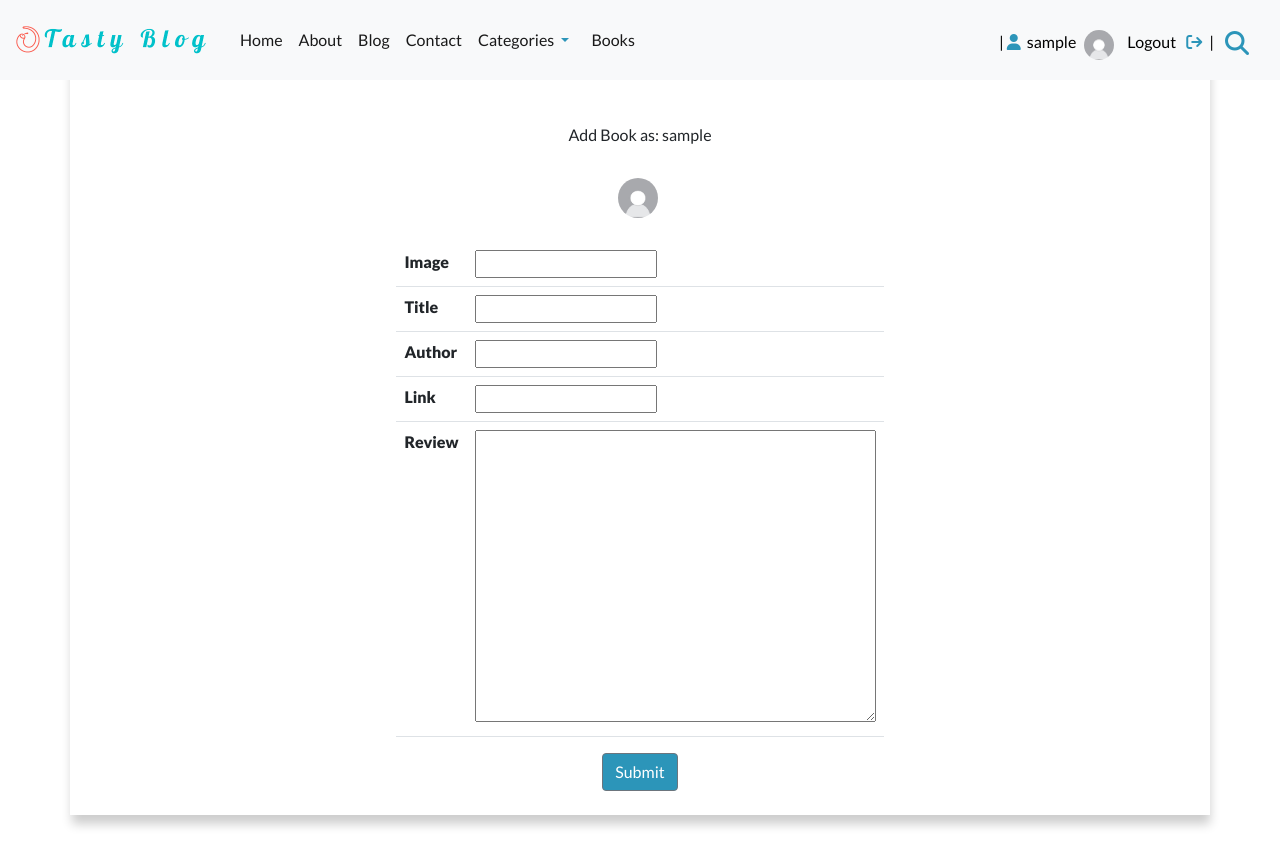
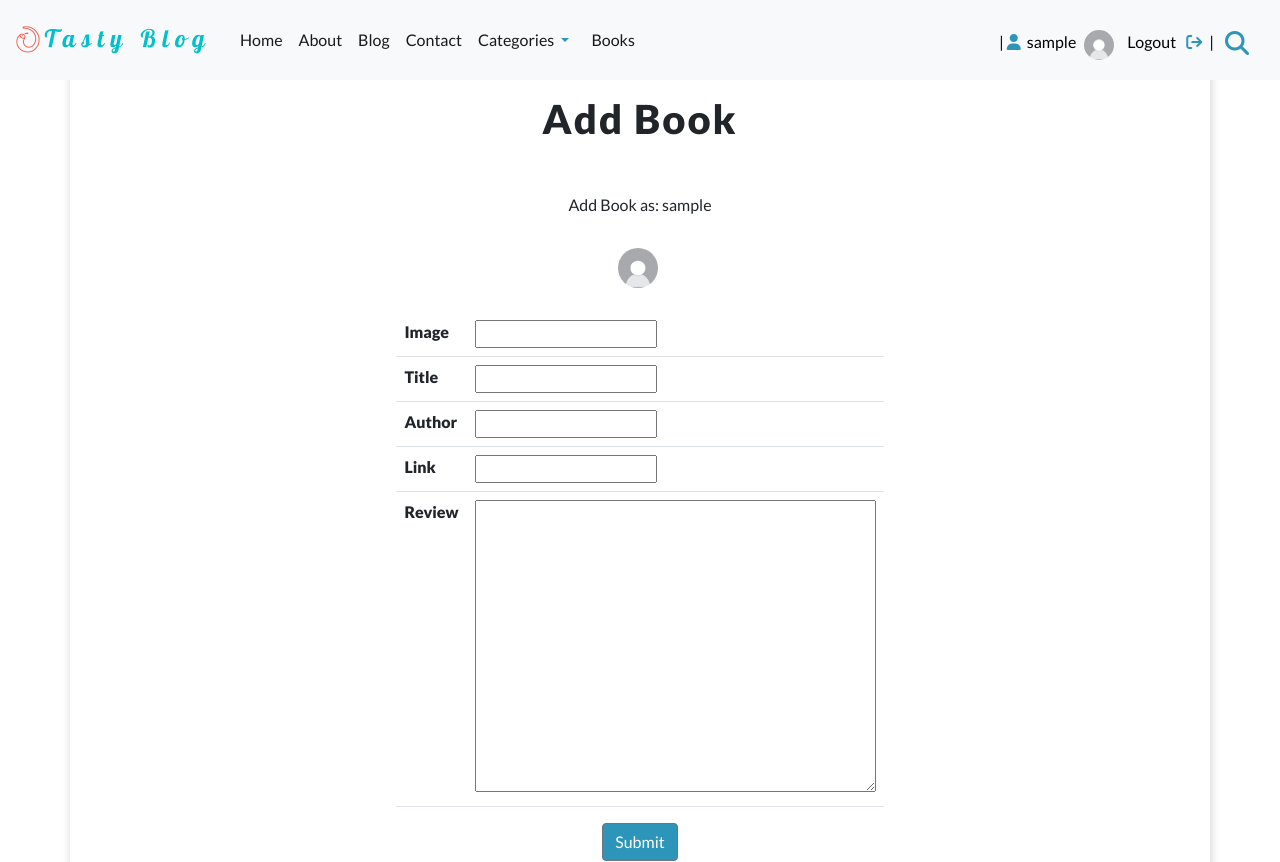
Before and after one commit to PedroCristo/portfolio_project_4, a Django app: page /books/add_book/ in a window 1280 px wide. Shown: the top 862 px of the page. Run offline with Django 3.2, Linux system fonts and the light colour scheme; the visitor is signed in with stand-in values (Sample User, id 1); data that the repository does not hold is empty; some libraries are stand-ins or nearby versions.

Commit message:
Refactoring the code to use mt-70 in the book and add_book pages

```diff
--- a/static/css/my_css.css
+++ b/static/css/my_css.css
@@ -141,6 +141,10 @@ button,
 .box-shadow {
     -webkit-box-shadow: rgb(1 1 1 / 20%) 1px 10px 10px -1px;
     box-shadow: rgb(1 1 1 / 20%) 1px 10px 10px -1px;
+}
+
+.mt-70 {
+    margin-top: 70px;
 }
 
 /*******************************
@@ -712,9 +716,6 @@ body.modal-open {
 *          Books PAGE          *
 *                              *
 *******************************/
-.book-content .title {
-    margin-top: 70px;
-}
 .book-content .sub-title {
     font-size: clamp(1.5rem, 2vw, 2.2rem);
     margin: -25px 0 25px;
--- a/templates/books/add_book.html
+++ b/templates/books/add_book.html
@@ -8,10 +8,10 @@
         <div class="row">
             <div class="col-12 text-center">
                 {% if book %}
-                <h1 class="title">Edit Book</h1>
+                <h1 class="title mt-70">Edit Book</h1>
                 <p>Edit Book as: {{ user.username | slice:":10" }}</p>
                 {% else %}
-                <h1 class="title">Add Book</h1>
+                <h1 class="title mt-70">Add Book</h1>
                 <p>Add Book as: {{ user.username | slice:":10" }}</p>
                 {% endif %}
                 {% if user.profile.image %}
--- a/templates/books/books.html
+++ b/templates/books/books.html
@@ -4,7 +4,7 @@
 
 <!-- CONTENT BOOKS SECTION 1-->
 <section id="books-content-1" class="content book-content">
-    <h2 class="title">Books</h2>
+    <h2 class="title mt-70">Books</h2>
     <h3 class="sub-title">Share with us your favourite cookbooks!!</h3>
     <div class="text-center">
         <a href="{% url 'add_book' %}" class="btn btn-signup btn-lg mb-4">Add Book</a>
@@ -67,7 +67,7 @@
 
 <!-- CONTENT BOOKS SECTION 2 (UNDER 991px)-->
 <section id="books-content-2" class="content book-content">
-    <h2 class="title">Books</h2>
+    <h2 class="title mt-70">Books</h2>
     <h3 class="sub-title">Share with us your favourite cookbooks!!</h3>
     <div class="text-center">
         <a href="{% url 'add_book' %}" class="btn btn-signup btn-lg mb-4">Add Book</a>
```
